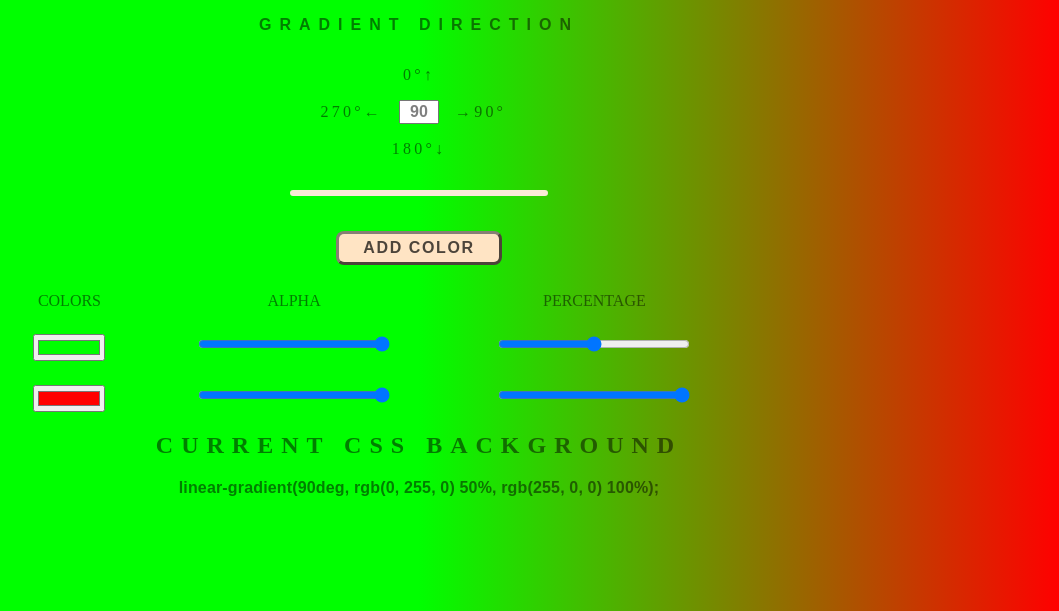
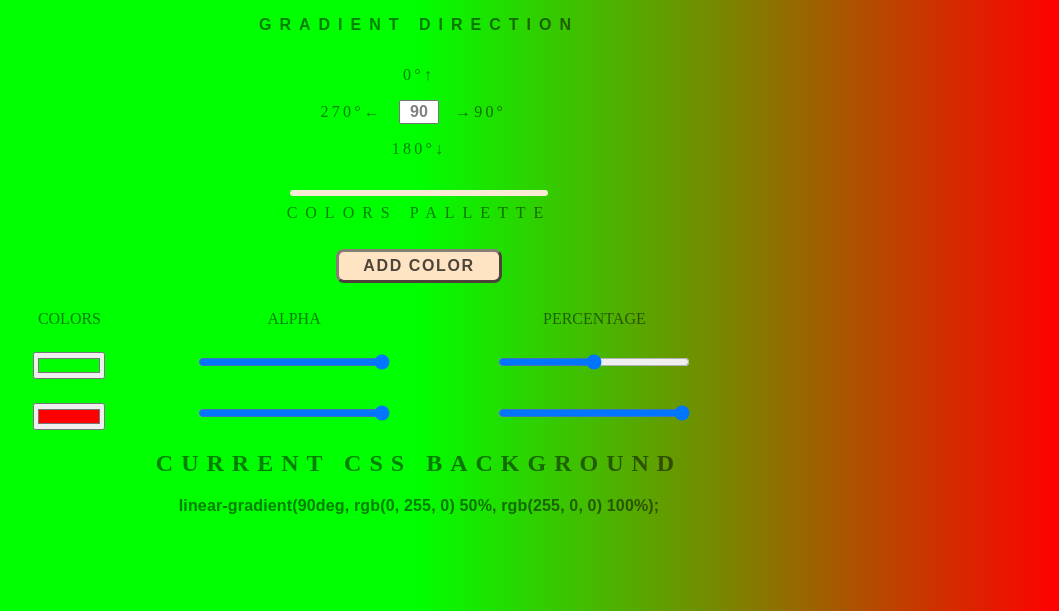
Before and after one commit to Kulya1986/AT_lesson5_hw, a plain HTML site: page index.html in a window 1280 px wide. Shown: the part 189-800 px from the top of the page, without its empty margins (221-1280 px from the left). Drawn offline with Linux system fonts and the light colour scheme.

Commit message:
Test branches

```diff
--- a/index.html
+++ b/index.html
@@ -17,6 +17,7 @@
         <div class="down">180&deg;&darr;</div>
     </div>
     <hr>
+    <div>Colors pallette</div>
     <button class="addColor">Add color</button><br>
     <div class="colorsPallette">
         <div class="colorsPallette__tableHeader">Colors</div>
```
